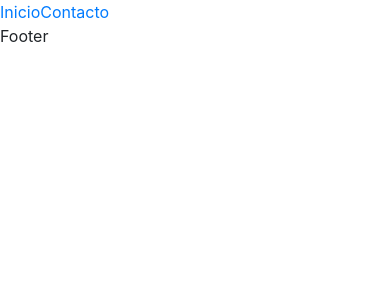
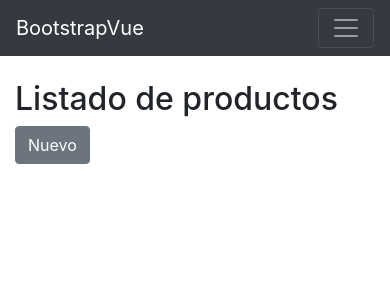
Before and after one commit to angierosero/aprendiendo-nuxt, a Nuxt app: page /productos in a window 390 px wide. Shown: the top 300 px of the page. Built offline with nearby package versions, Linux system fonts and the light colour scheme.

Commit message:
archivos mas bd

```diff
--- a/components/navbar.vue
+++ b/components/navbar.vue
@@ -1,11 +1,19 @@
 <template>
-  <div>
+  <!--<div>
     <a href="/">Inicio</a>
     <a href="/contacto">Contacto</a>
-  </div>
+  </div>-->
+  <b-navbar variant="dark" type="dark" toggleable="lg">
+    <b-navbar-brand href="/">BootstrapVue</b-navbar-brand>
+    <b-navbar-toggle target="menu"></b-navbar-toggle>
+    <b-collapse id="menu" is-nav>
+      <b-navbar-nav>
+        <b-nav-item href="/contacto">Contacto</b-nav-item>
+        <b-nav-item href="/productos">Productos</b-nav-item>
+      </b-navbar-nav>
+    </b-collapse>
+  </b-navbar>
 </template>
 <script>
-export default {
-
-};
+export default {};
 </script>
--- a/layouts/default.vue
+++ b/layouts/default.vue
@@ -1,7 +1,9 @@
 <template>
   <div>
      <navbar />
-    <nuxt/>Footer
+     <div class="container-fluid">
+        <nuxt/>
+     </div>
   </div>
 </template>
 <script>
--- a/package.json
+++ b/package.json
@@ -10,6 +10,7 @@
   "license": "ISC",
   "dependencies": {
     "bootstrap-vue": "^2.0.0-rc.15",
+    "firebase": "^5.9.2",
     "nuxt": "^2.4.5"
   }
 }
--- /dev/null
+++ b/pages/productos/crear.vue
@@ -0,0 +1,3 @@
+<template>
+  <h1>Desde producto- crear</h1>
+</template>
--- /dev/null
+++ b/pages/productos/index.vue
@@ -0,0 +1,10 @@
+<template>
+  <div class="row mt-4">
+    <div class="col-sm-3">
+      <h2>Listado de productos</h2>
+    </div>
+    <div class="col-sm-6">
+      <b-button variant="secondary" href="/productos/crear">Nuevo</b-button>
+    </div>
+  </div>
+</template>
```
Also changed, not shown: services/firebase.js (added, +12 -0 lines).
